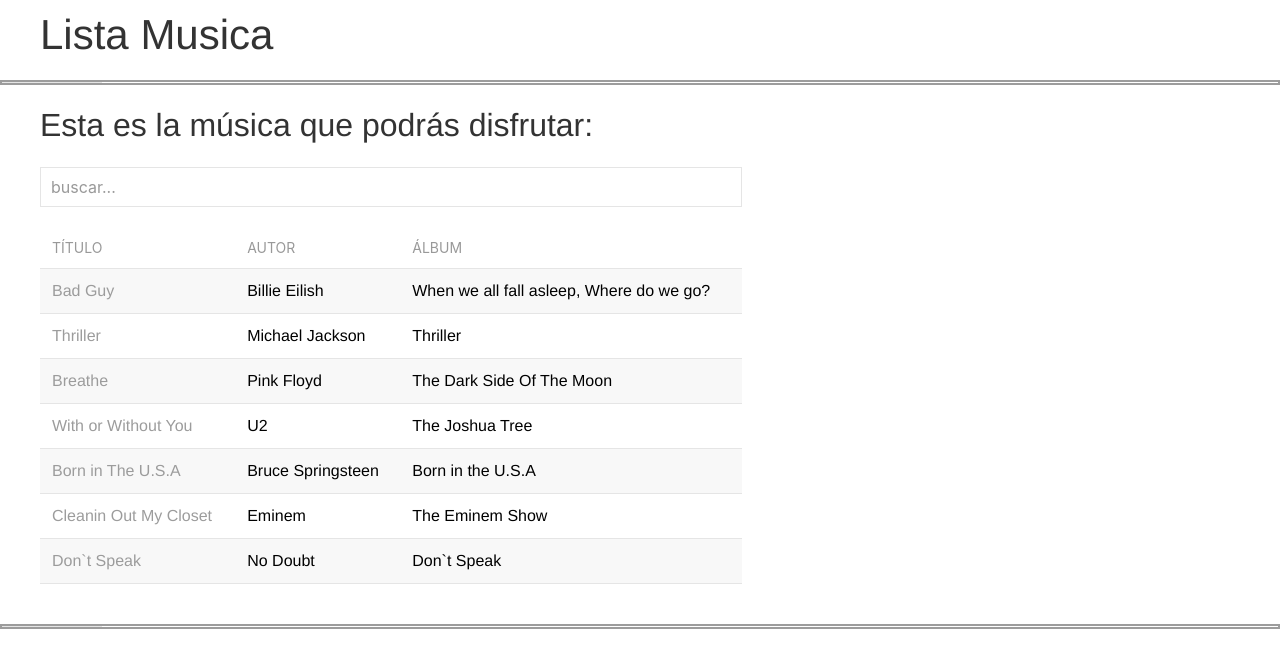
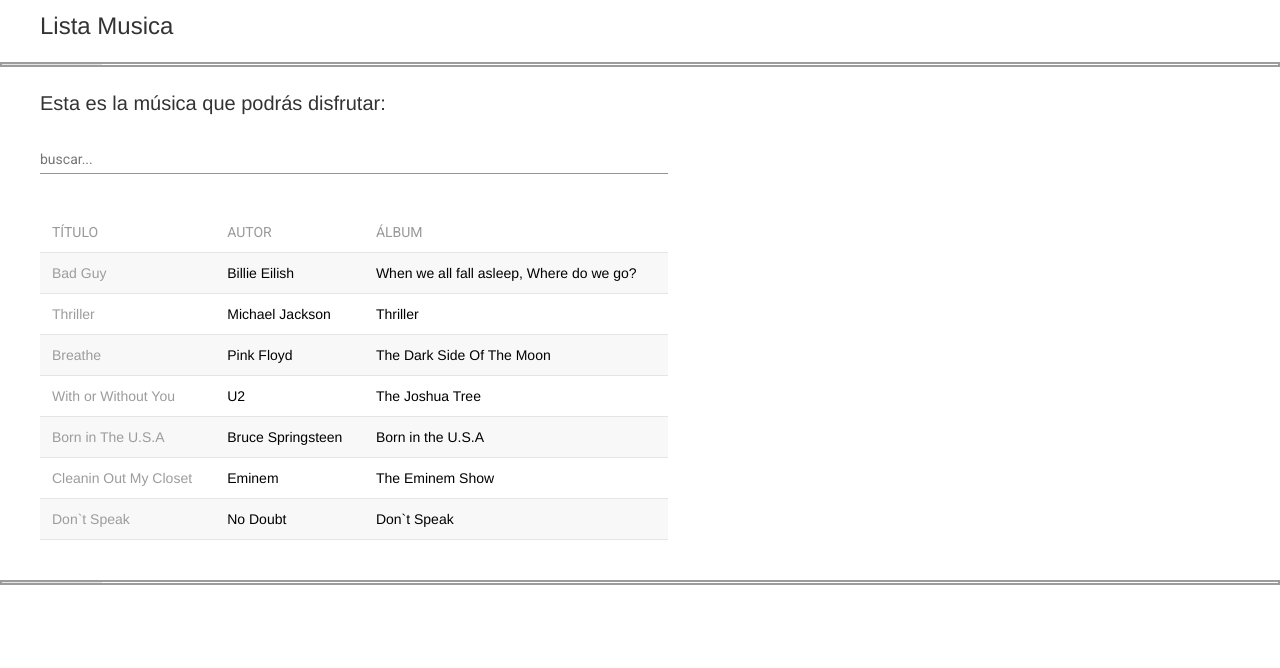
Before and after one commit to XvandX/JASA, an Angular app: page / in a window 1280 px wide. Shown: the top 668 px of the page. Built offline with nearby package versions, Linux system fonts and the light colour scheme.

Commit message:
creación de material module y modificación de input de búsqueda

```diff
--- a/angular.json
+++ b/angular.json
@@ -24,6 +24,7 @@
               "src/assets"
             ],
             "styles": [
+              "./node_modules/@angular/material/prebuilt-themes/pink-bluegrey.css",
               "src/styles.css"
             ],
             "scripts": []
@@ -88,6 +89,7 @@
               "src/assets"
             ],
             "styles": [
+              "./node_modules/@angular/material/prebuilt-themes/pink-bluegrey.css",
               "src/styles.css"
             ],
             "scripts": []
@@ -119,6 +121,7 @@
           }
         }
       }
-    }},
+    }
+  },
   "defaultProject": "musicauoc"
 }
--- a/package.json
+++ b/package.json
@@ -14,13 +14,13 @@
     "@angular-devkit/architect": "^0.901.1",
     "@angular-devkit/core": "^9.1.1",
     "@angular-devkit/schematics": "^9.1.1",
-    "@angular/animations": "~9.1.1",
-    "@angular/cdk": "^9.2.1",
+    "@angular/animations": "^9.1.4",
+    "@angular/cdk": "^9.2.2",
     "@angular/common": "~9.1.1",
     "@angular/compiler": "~9.1.1",
     "@angular/core": "~9.1.1",
     "@angular/forms": "~9.1.1",
-    "@angular/material": "^9.2.1",
+    "@angular/material": "^9.2.2",
     "@angular/platform-browser": "~9.1.1",
     "@angular/platform-browser-dynamic": "~9.1.1",
     "@angular/router": "~9.1.1",
--- a/src/app/cancion/cancion.component.html
+++ b/src/app/cancion/cancion.component.html
@@ -1,8 +1,10 @@
 <div class="container-song uk-flex uk-flex-wrap uk-flex-between">
   <div>
     <h2 class="uk-margin-medium-left">Esta es la música que podrás disfrutar:</h2>
-    <input type="search" class="uk-input uk-width-* uk-margin-medium-left" name="filterSong" [(ngModel)]="filterSong"
-    placeholder="buscar...">
+    <mat-form-field class="uk-margin-medium-left uk-width-*">
+      <input type="search" matInput name="filterSong" class="uk-width-* uk-margin-medium-left" [(ngModel)]="filterSong"
+        placeholder="buscar...">
+    </mat-form-field>
     <table class="uk-table uk-table-small uk-table-striped uk-width-*  uk-margin-medium-left">
       <thead>
         <th>Título</th>
--- a/src/app/cancion/cancion.component.ts
+++ b/src/app/cancion/cancion.component.ts
@@ -2,6 +2,7 @@
 import { Cancion } from '../Cancion';
 import { CANCIONES } from '../list-songs';
 import { Repertorio } from '../Clase';
+import { MaterialModule } from '../material/material.module';
 
 @Component({
   selector: 'app-cancion',
--- a/src/app/player/player.component.ts
+++ b/src/app/player/player.component.ts
@@ -24,7 +24,6 @@
   onAudioPlay(): void {
     this.player.nativeElement.play();
     this.durationToString()
-    this.timeRemainingToString()
     this.player.nativeElement.addEventListener('timeupdate', (event) => {
       console.log(event)
       let playerComponent = this
@@ -55,7 +54,7 @@
     let d = new Date(durationInSec * 1000);
     let minute = (d.getMinutes() < 9) ? "0" + d.getMinutes() : d.getMinutes();
     let second = (d.getSeconds() < 9) ? "0" + d.getSeconds() : d.getSeconds();
-    let duration = minute + ":" + second;
+    var duration = minute + ":" + second;
     console.log("esto es la duracion total", duration)
     this.time.nativeElement.innerHTML = duration;
   }
@@ -65,9 +64,11 @@
     let r = new Date(timeRemainingSec * 1000);
     let minuteRemain = (r.getMinutes() < 9) ? "0" + r.getMinutes() : r.getMinutes();
     let secondRemain = (r.getSeconds() < 9) ? "0" + r.getSeconds() : r.getSeconds();
-    let remaining = " -" + minuteRemain + ":" + secondRemain;
+    let remaining = " -" + (minuteRemain) + ":" + (secondRemain);
+    console.log("esto es minutos al principio", minuteRemain)
+    console.log("esto es second al principio", secondRemain)
+    console.log("esto es el tiempo restante", remaining)
     this.remaining.nativeElement.innerHTML = remaining;
-    console.log("esto es el tiempo restante", remaining)
   }
 
   changeProgressBar(): void {
--- a/src/index.html
+++ b/src/index.html
@@ -10,9 +10,11 @@
   <link rel="stylesheet" href="https://cdn.jsdelivr.net/npm/uikit@3.4.2/dist/css/uikit.min.css" />
   <link rel="stylesheet" href="https://cdnjs.cloudflare.com/ajax/libs/font-awesome/5.13.0/css/all.min.css"
     integrity="sha256-h20CPZ0QyXlBuAw7A+KluUYx/3pK+c7lYEpqLTlxjYQ=" crossorigin="anonymous" />
+  <link href="https://fonts.googleapis.com/css?family=Roboto:300,400,500&display=swap" rel="stylesheet">
+  <link href="https://fonts.googleapis.com/icon?family=Material+Icons" rel="stylesheet">
 </head>
 
-<body>
+<body class="mat-typography">
   <app-root></app-root>
 </body>
 
--- a/src/styles.css
+++ b/src/styles.css
@@ -1 +1,4 @@
 /* You can add global styles to this file, and also import other style files */
+@import "~@angular/material/prebuilt-themes/indigo-pink.css";
+html, body { height: 100%; }
+body { margin: 0; font-family: Roboto, "Helvetica Neue", sans-serif; }
```
Also changed, not shown: src/app/app.module.ts (+8 -1 lines), src/app/material/material.module.ts (added, +20 -0 lines), 1 other file (tests, documents, lock files or other folders).
